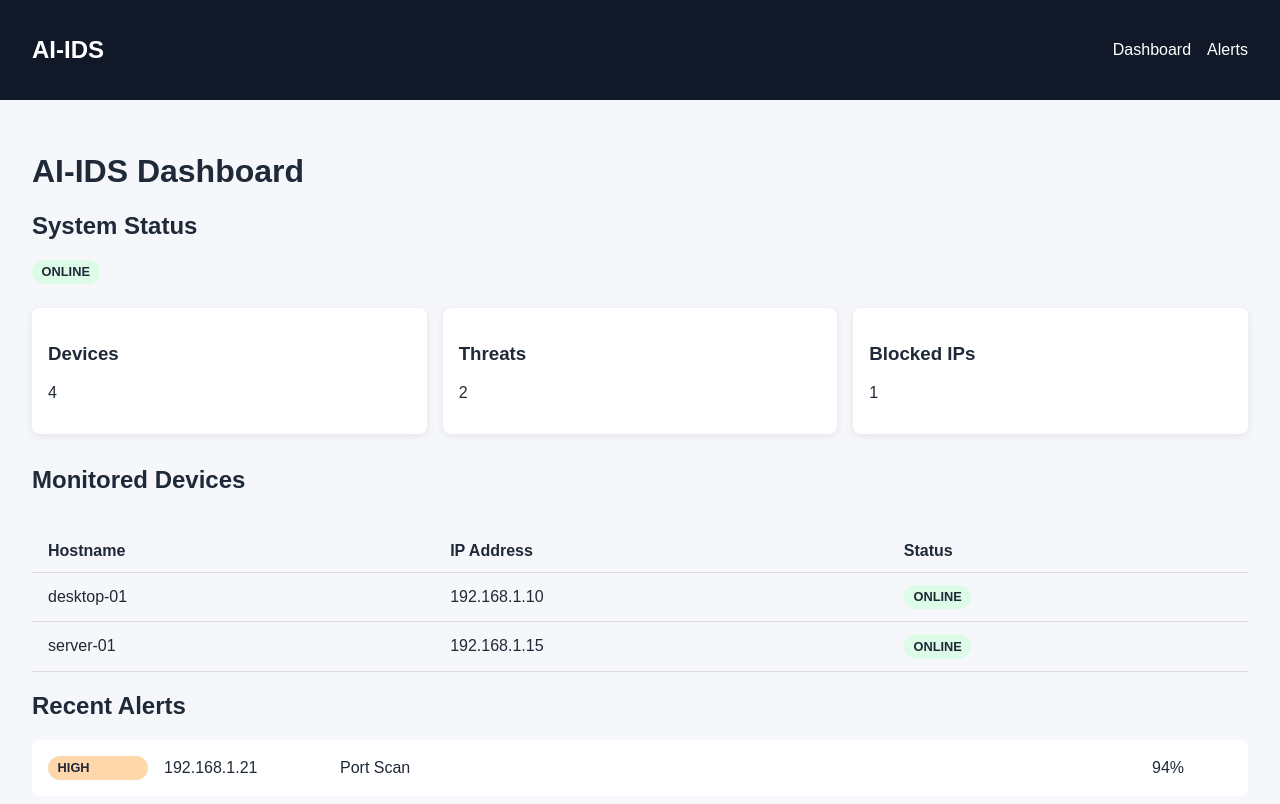
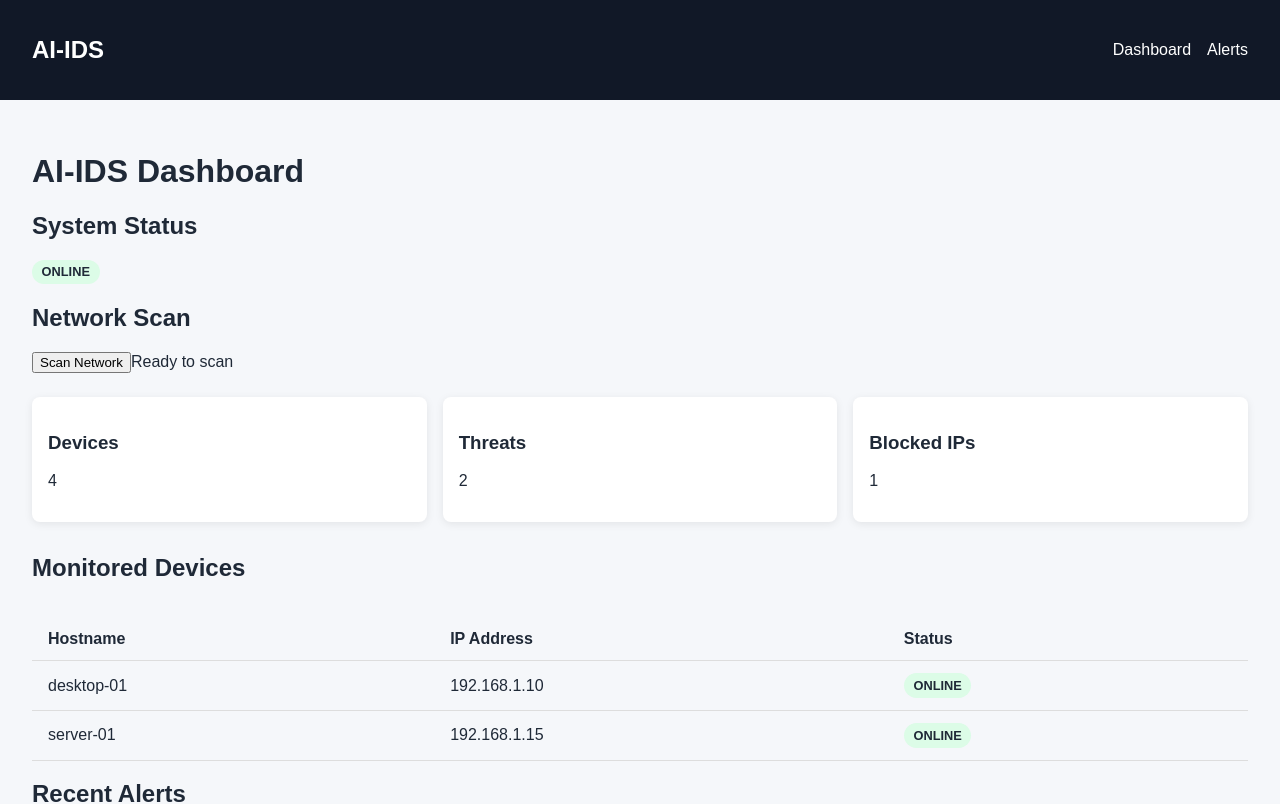
Before and after one commit to samahorro/AI-Intrusion-Detection-System, a React (Vite) app in the folder frontend/: page / in a window 1280 px wide. Shown: the top 804 px of the page. Built offline with nearby package versions, Linux system fonts and the light colour scheme.

Commit message:
feat: add dashboard scan network control for KAN-19

```diff
--- /dev/null
+++ b/frontend/src/components/monitoring/ScanNetworkControl.tsx
@@ -0,0 +1,31 @@
+import { useState } from "react";
+
+export default function ScanNetworkControl() {
+  const [isScanning, setIsScanning] = useState(false);
+
+  const handleScan = () => {
+    setIsScanning(true);
+
+    setTimeout(() => {
+      setIsScanning(false);
+    }, 2000);
+  };
+
+  return (
+    <div className="scan-network-control">
+      <button
+        type="button"
+        onClick={handleScan}
+        disabled={isScanning}
+      >
+        {isScanning ? "Scanning..." : "Scan Network"}
+      </button>
+
+      <span>
+        {isScanning
+          ? "Network scan in progress"
+          : "Ready to scan"}
+      </span>
+    </div>
+  );
+}
--- a/frontend/src/pages/Dashboard.tsx
+++ b/frontend/src/pages/Dashboard.tsx
@@ -2,6 +2,7 @@ import DeviceTable from "../components/monitoring/DeviceTable";
 import MetricCard from "../components/monitoring/MetricCard";
 import StatusBadge from "../components/monitoring/StatusBadge";
 import ThreatBadge from "../components/monitoring/ThreatBadge";
+import ScanNetworkControl from "../components/monitoring/ScanNetworkControl";
 
 import {
   alerts,
@@ -17,6 +18,11 @@ export default function Dashboard() {
       <section className="system-status">
         <h2>System Status</h2>
         <StatusBadge status={systemStatus.status} />
+      </section>
+
+      <section>
+        <h2>Network Scan</h2>
+        <ScanNetworkControl />
       </section>
 
       <section className="metrics-grid">
```
